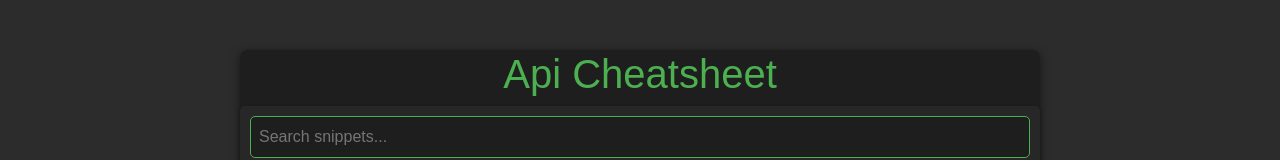
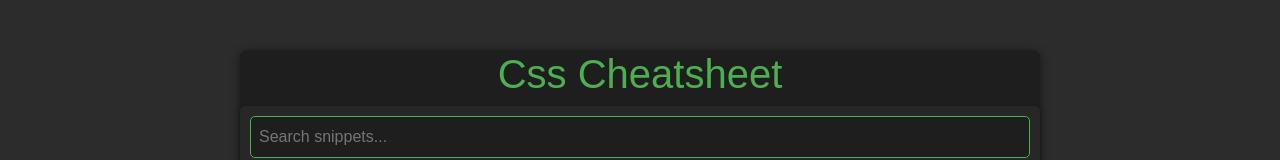
Before and after one commit to kawsar19/cheetsheet, a plain HTML site: page 50-css-snippets.html in a window 1280 px wide. Shown: the top 160 px of the page. Drawn offline with nearby package versions, Linux system fonts and the light colour scheme.

Commit message:
update 50-css-snippets.html

```diff
--- a/50-css-snippets.html
+++ b/50-css-snippets.html
@@ -4,7 +4,7 @@
 <head>
   <meta charset="UTF-8" />
   <meta name="viewport" content="width=device-width, initial-scale=1.0" />
-  <title>Api Cheatsheet</title>
+  <title>Css Cheatsheet</title>
 
   <!-- Vue.js CDN -->
   <script src="https://cdn.jsdelivr.net/npm/vue@2.6.14/dist/vue.js"></script>
@@ -148,7 +148,7 @@
 
 <body>
   <div id="app" class="cheatsheet">
-    <h1>Api Cheatsheet </h1>
+    <h1>Css Cheatsheet </h1>
 
     <div class="search-bar">
       <input type="text" placeholder="Search snippets..." v-model="searchQuery" />
```
